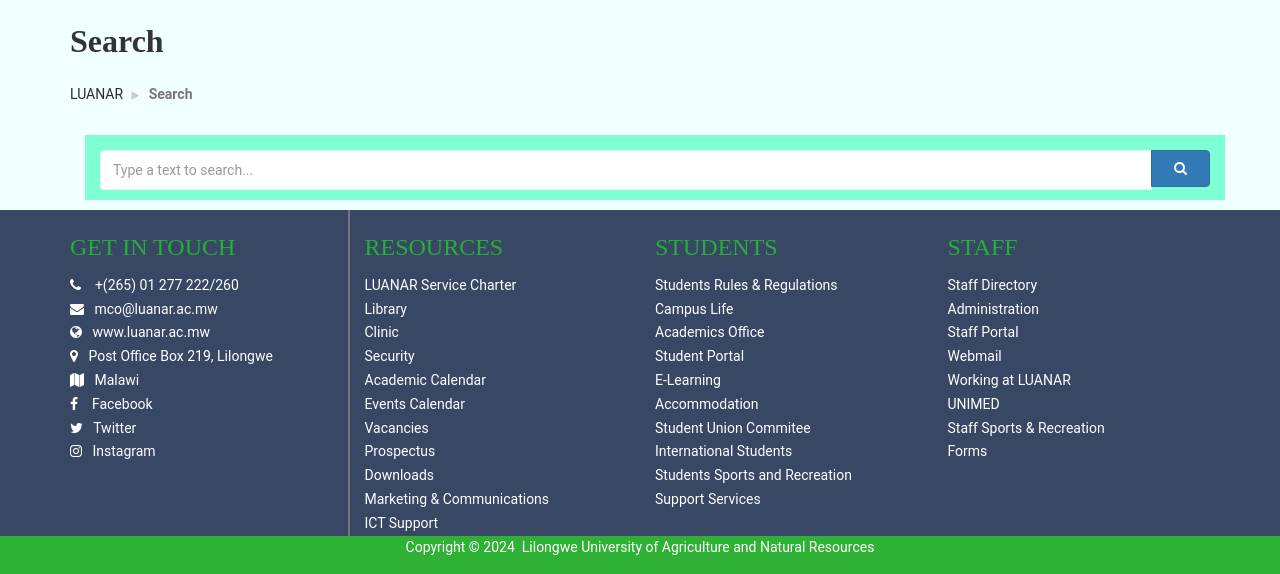
After one commit to amedeoclement/LUANAR_PROJECT, a Django app: page /general_search/ in a window 1280 px wide. The commit adds this page. Shown: the part 395-969 px from the top of the page. Run offline with Django 5.2, Linux system fonts and the light colour scheme; parts of the project's set-up code (start-up, migrations or seed data) failed here and were passed over; some libraries are stand-ins or nearby versions.

Commit message:
second commit

```diff
--- /dev/null
+++ b/Luanar_website/luanarapp/templates/luanarapp/general_search.html
@@ -0,0 +1,180 @@
+{% extends "main.html" %}
+{% load static %}
+
+{% block content %}
+<section class="inner-header divider layer-overlay overlay-dark-4" data-bg-img="{% static 'images/bg/about.jpg' %}">
+    <div class="container pt-120 pb-60">
+        <div class="section-content">
+            <div class="row">
+                <div class="col-md-12">
+                    <h2 class="text-theme-colored2 text-center " style="font-family: sans-serif; font-size: 46px;">
+                        LUANAR | SEARCH WEB
+                    </h2>
+                    <ol class="breadcrumb text-left mt-10 white">
+                        <li><a href="{% url '' %}">LUANAR</a></li>
+                        <li><a href="#">SEARCH</a></li>
+                    </ol>
+                </div>
+            </div>
+        </div>
+    </div>
+</section>
+<!-- search_results file -->
+<div class="content-area" style="background-color: azure;">
+    <div class="bg-color-01 padding-top-15 padding-bottom-30">
+        <div class="container">
+            <h2 class="margin-bottom-25">Search</h2>
+            <ul class="breadcrumb">
+                <li class="breadcrumb-item"><a href="{% url '' %}">LUANAR</a></li>
+                <li class="breadcrumb-item active">Search</li>
+            </ul>
+            <div class="container">
+                <div class="col-md-12" style="background-color: aquamarine; margin-bottom: 10px;">
+                    <form id="searchfrm" name="searchfrm" method="GET" action="{% url 'general_search' %}"
+                        class="zp-validate-standard-form">
+                        <div class="input-group">
+                            <input name="query" type="text" class="form-control" style="margin-top: 15px; height: 40px;"
+                                placeholder="Type a text to search..." value="{{query}}">
+                            <span class="input-group-btn">
+                                <button class="btn btn-primary" style="margin-top: 13px;" type="submit"
+                                    aria-label="Search"><i class="fa fa-search"></i></button>
+                            </span>
+                        </div>
+                    </form>
+                </div>
+            </div>
+        </div>
+    </div>
+</div>
+<section style="background-color: azure;">
+    <div id="slider">
+        <ul class="slides" style="font-family: 'Merriweather Sans', sans-serif;">
+
+            <div class="container d-block">
+                {% for result in page %}
+                {% if result.faculty_name %}
+                <div class="col-md-12" style="text-align: justify;">
+                    <a href="{% url 'faculty_details' result.faculty_id %}" title="Click to find out more">
+                        <h3 class="pb-0 mb-0" style="color: rgb(0,124,187); display: inline-block;">{{ result.faculty_name}}</h3>
+                    </a>
+                    <p>
+
+                        <b style="color: #2eb135;"> LUANAR | Faculties</b>
+                        <br>
+                        {{result.faculty_description|truncatewords:50}}
+                    </p>
+                </div>
+            </div>
+            <div class="container d-block">
+                {% elif result.news_title %}
+                <div class="col-md-12" style="text-align: justify;">
+                    <a class="d-block" href="{% url 'newsdetail' result.news_id %}" title="Click to find out more">
+                        <h3 class="pb-0 mb-0" style="color: rgb(0,124,187);  display: inline-block;">{{ result.news_title}}</h3>
+                    </a>
+                    <p>
+                        <b style="color: #2eb135;"> LUANAR | Updates | News</b>
+                        <br>
+                        {{result.news_body|truncatewords:50}}
+                    </p>
+                </div>
+            </div>
+            <div class="container d-block">
+                {% elif result.title %}
+                <div class="col-md-12" style="text-align: justify;">
+                    <a class="d-block" href="{% url 'announcement_detail' result.announcement_id %}"
+                        title="Click to find out more">
+                        <h3 class="pb-0 mb-0" style="color: rgb(0,124,187);  display: inline-block;">{{ result.title}}</h3>
+                    </a>
+                    <p>
+                        <b style="color: #2eb135;"> LUANAR | Updates | Announcements</b>
+                        <br>
+                        {{result.description|truncatewords:50}}
+                    </p>
+                </div>
+            </div>
+            <div class="container d-block">
+                {% elif result.event_title %}
+                <div class="col-md-12" style="text-align: justify;">
+                    <a href="{% url 'eventsdetail' result.event_id %}" title="Click to find out more">
+                        <h3 class="pb-0 mb-0" style="color: rgb(0,124,187);  display: inline-block;">{{ result.event_title}}</h3>
+                    </a>
+                    <p>
+                        <b style="color: #2eb135;">LUANAR | Updates | Events</b>
+                        <br>
+                        {{result.event_description|truncatewords:50}}
+                    </p>
+                </div>
+
+            </div>
+            <div class="container d-block">
+                {% elif result.office_name %}
+                <div class="col-md-12" style="text-align: justify;">
+                    <a class="d-block" href="#" title="Click to find out more">
+                        <h3 class="pb-0 mb-0" style="color: rgb(0,124,187);  display: inline-block;">{{ result.office_name}}</h3>
+                    </a>
+                    <p>
+                        <b style="color: #2eb135;">LUANAR | Administrative office</b>
+                        <br>
+                        {{result.office_remarks|truncatewords:50}}
+                    </p>
+                </div>
+            </div>
+            <div class="container d-block">
+                {% elif result.office_code %}
+                <div class="col-md-12" style="text-align: justify;">
+                    <a class="d-block" href="{% url 'adminstrative_staff_view' result.staff_id %}"
+                        title="Click to find out more">
+                        <h3 class="pb-0 mb-0" style="color: rgb(0,124,187);  display: inline-block;">{{ result.staff_name}}</h3>
+                    </a>
+                    <p>
+                        <b style="color: #2eb135;"> LUANAR | Administrative Staff |
+                            {{result.staff_position}}</b>
+                        <br>
+                        {{result.about_staff|truncatewords:50}}
+                    </p>
+                </div>
+            </div>
+            <div class="container d-block">
+                {% elif result.staff_name %}
+                <div class="col-md-12" style="text-align: justify;">
+                    <a class="d-block" href="{% url 'academic_staff_view' result.staff_id %}"
+                        title="Click to find out more">
+                        <h3 class="pb-0 mb-0" style="color: rgb(0,124,187);  display: inline-block;">{{ result.staff_name}}</h3>
+                    </a>
+                    <p>
+                        <b style="color: #2eb135;">LUANAR | Academic Staff | {{result.staff_position}}</b>
+                        <br>
+                        {{result.about_staff|truncatewords:50}}
+                    </p>
+                </div>
+                {% endif %}
+                {% endfor %}
+            </div>
+        </ul>
+    </div>
+    {% if page.has_other_pages %}
+    <div class="container pt-10 pb-10">
+        {% if page.has_previous %}
+        <a class="btn btn-xs btn-outline-primary" style="background-color:  rgb(204, 207, 207);" href="?query={{query}}&&page=1">First</a>
+        <a class="btn btn-xs btn-outline-primary" style="background-color:  rgb(204, 207, 207);"
+          href="?query={{query}}&&page={{ page.previous_page_number }}">Previous</a>
+        {% endif %}
+        {% for num in page_range %}
+        {% if num == page.number %}
+        <span class="btn btn-xs btn-primary" style="background-color:  rgb(204, 207, 207);">{{ num }}</span>
+        {% else %}
+        <a class="btn btn-xs btn-outline-primary" style="background-color: rgb(204, 207, 207);" href="?query={{query}}&&page={{ num }}">{{ num }}</a>
+        {% endif %}
+        {% endfor %}
+        {% if page.has_next %}
+        <a class="btn btn-xs btn-outline-primary" style="background-color: rgb(204, 207, 207);"
+          href="?query={{query}}&&page={{ page.next_page_number }}">Next</a>
+        <a class="btn btn-xs btn-outline-primary" style="background-color: rgb(204, 207, 207);"
+          href="?query={{query}}&&page={{ page.paginator.num_pages }}">Last</a>
+        {% endif %}
+      </div>
+{% endif %}
+
+</section>
+
+{% endblock content %}
--- a/Luanar_website/luanarapp/urls.py
+++ b/Luanar_website/luanarapp/urls.py
@@ -22,6 +22,8 @@
 path('program_details/<str:id>', views.program_detailsView, name= "program_details"),
 
 path('search/', views.search_view, name='search_view'),
+
+path('general_search/', views.general_search, name ="general_search"),
 
 
 
--- a/Luanar_website/luanarapp/views.py
+++ b/Luanar_website/luanarapp/views.py
@@ -42,7 +42,8 @@
     faculties = Faculty.objects.all().order_by('faculty_id')[:3]
     news = News.objects.all().order_by('-news_id')[:3]
 
-    context = {'faculties': faculties, 'news':news,'events':events, 'announcements':announcements, 'prospectus':prospectus}
+    form = SearchForm()
+    context = {'faculties': faculties, 'news':news,'events':events, 'announcements':announcements, 'prospectus':prospectus, 'form':form}
     return render(request, 'luanarapp/home.html', context)
 
 
@@ -589,7 +590,7 @@
     return render(request, 'luanarapp/announcements.html', {'page': page, 'page_range': page_range})
 
 def announcement_detail(request, id):
-    announcement_detail = Announcement.objects.get(title=id)
+    announcement_detail = Announcement.objects.get(announcement_id=id)
     news = News.objects.all().order_by('?')[:4]
     context = {'news':news,'announcement_detail':announcement_detail}
     return render(request, 'luanarapp/announcement_details.html' , context)
@@ -664,11 +665,71 @@
                     page_range = range(current_page - 2, current_page + 3)
 
             # Pass the page object and page range to the template
-            return render(request, 'luanarapp/search_results.html', {'query': query,'form':form, 'page': page, 'page_range': page_range})
+            context =  {'query': query,'form':form, 'page': page, 'page_range': page_range}
+            return render(request, 'luanarapp/search_results.html', context)
     else:
         form = SearchForm()
 
     return render(request, 'luanarapp/students/undergraduateprograms.html', {'form': form})
+
+def general_search(request):
+    if request.method == 'GET':
+        form = SearchForm(request.GET)
+        if form.is_valid():
+            query = form.cleaned_data['query']
+            # Perform search across different models
+            faculties = Faculty.objects.filter(faculty_name__icontains=query) | Faculty.objects.filter(faculty_description__icontains=query)
+            news = News.objects.filter(news_title__icontains=query) | News.objects.filter(news_body__icontains=query)
+            events = Event.objects.filter(event_title__icontains=query) | Event.objects.filter(event_description__icontains=query) | Event.objects.filter(host__icontains=query)
+            announcements = Announcement.objects.filter(title__icontains=query) | Announcement.objects.filter(description__icontains=query)
+            administrationOffices = AdministrationOffice.objects.filter(office_name__icontains=query) | AdministrationOffice.objects.filter(office_remarks__icontains=query)
+            academicStaffs = AcademicStaff.objects.filter(staff_name__icontains=query) | AcademicStaff.objects.filter(staff_position__icontains=query)
+            adminstrationStaffs = AdministrationStaff.objects.filter(staff_name__icontains=query) | AdministrationStaff.objects.filter(staff_position__icontains=query)
+            # Combine querysets from both models
+            combined_results = list(faculties) + list(news) + list(events) + list(announcements) + list(administrationOffices)+ list(academicStaffs)+ list(adminstrationStaffs)
+
+            # Number of items per page
+            items_per_page = 6
+
+            # Create a Paginator object
+            paginator = Paginator(combined_results, items_per_page)
+
+            # Get the page number from the request
+            page_number = request.GET.get('page')
+
+            try:
+                # Get the specified page
+                page = paginator.page(page_number)
+            except PageNotAnInteger:
+                # If page is not an integer, deliver first page.
+                page = paginator.page(1)
+            except EmptyPage:
+                # If page is out of range (e.g. 9999), deliver last page of results.
+                page = paginator.page(paginator.num_pages)
+
+            # Get the current page number
+            current_page = page.number
+
+            # Get the total number of pages
+            total_pages = paginator.num_pages
+
+            # Calculate the range of pages to display
+            if total_pages <= 6:
+                page_range = paginator.page_range
+            else:
+                if current_page <= 3:
+                    page_range = range(1, 7)
+                elif current_page >= total_pages - 2:
+                    page_range = range(total_pages - 5, total_pages + 1)
+                else:
+                    page_range = range(current_page - 2, current_page + 3)
+
+            # Pass the page object and page range to the template
+            context =  {'query': query, 'form': form, 'page': page, 'page_range': page_range}
+            return render(request, 'luanarapp/general_search.html', context)
+    else:
+        form = SearchForm()
+    return render(request, 'luanarapp/general_search.html', {'form': form})
 
 def adminstrative_staff_view(request, id):
     staff = AdministrationStaff.objects.get(staff_id =id)
--- a/Luanar_website/static/css/custom.css
+++ b/Luanar_website/static/css/custom.css
@@ -1,3 +1,5 @@
+@import url('https://fonts.googleapis.com/css2?family=Roboto+Flex:opsz,wght@8..144,100..1000&family=Source+Sans+3:ital,wght@0,200..900;1,200..900&display=swap');
+@import url('https://fonts.googleapis.com/css2?family=Merriweather+Sans:ital,wght@0,300..800;1,300..800&family=Roboto+Flex:opsz,wght@8..144,100..1000&family=Source+Sans+3:ital,wght@0,200..900;1,200..900&display=swap');
 .news-blog, .about, .luanar4moreimpact, .events-pro .events, .faculties{
 width: 95%;
 align-items: center;
@@ -5,6 +7,21 @@
 margin-left: 40px;
 
 }
+
+.source-sans-3-homecontent {
+  font-family: "Source Sans 3", sans-serif;
+  font-optical-sizing: auto;
+  font-weight: 400;
+  font-style: normal;
+}
+
+.merriweather-sans-heading1 {
+  font-family: "Merriweather Sans", sans-serif;
+  font-optical-sizing: auto;
+  font-weight: 700;
+  font-style: normal;
+}
+
 .events-pro{
     width: 100%;
     background-color: rgb(237, 243, 168);
--- a/Luanar_website/templates/navbar.html
+++ b/Luanar_website/templates/navbar.html
@@ -15,7 +15,7 @@
             </div>
           </div>
           <div class="col-md-8">
-            <ul class="list-inline sm-pull-none sm-text-center text-right text-white mb-sm-20 mt-10">
+            <ul class="list-inline sm-pull-none sm-text-center text-right text-white mb-sm-20 mt-5">
               <li class="m-0 pl-10"> <a href="https://www.luanar.ac.mw/apps/" class="text-white ">Staff Portal</a> </li>|
               <li class="m-0 pl-0 pr-8"> <a href="https://www.luanar.ac.mw/studentsportal/" class="text-white ">Students Portal</a></li>|
               <li class="m-0 pl-0 pr-9"> <a href="https://www.luanar.ac.mw/mdl_land_page/" class="text-white ">MOODLE</a> </li>|
@@ -30,11 +30,11 @@
       <div class="header-nav-wrapper navbar-scrolltofixed bg-white">
         <div class="container">
           <nav id="menuzord-right" class="menuzord default menuzord-responsive">
-            <ul class="col-md-2">
+            <ul class="col-md-1">
               <a class="pull-left flip mb-15 " href="/"><img src="{% static 'images/logo-wide.png' %}" class="img-fluid" style="padding-top: 10px;height: 70px;width: 55px;" alt="">
 
               </a></ul>
-            <ul class="menuzord-menu col-md-10 col-lg-10">
+            <ul class="menuzord-menu col-md-11 col-lg-11" style="padding-left: 30px;">
               <li><a href="#">ABOUT</a>
                 <ul class="dropdown">
                   <li><a href="{% url 'about' %}">The LUANAR Story </a></li>
@@ -157,6 +157,12 @@
                   <li><a href="{% url 'vacancies' %}">Vacancies</a></li>
                 </ul>
               </li>
+<li>
+  <div class="pl-50">
+    <a href="{% url 'general_search' %}"><i style="color: rgb(0, 124, 187);"  class="fa fa-2x fa-search"></i></a>
+
+  </div>
+</li>
             </ul>
           </nav>
         </div>
```
Also changed, not shown: Luanar_website/luanarapp/templates/luanarapp/announcements.html (+5 -5 lines), Luanar_website/luanarapp/templates/luanarapp/events.html (+6 -6 lines), Luanar_website/luanarapp/templates/luanarapp/home.html (+7 -7 lines), Luanar_website/luanarapp/templates/luanarapp/newsandevents.html (+6 -6 lines), Luanar_website/luanarapp/templates/luanarapp/search_results.html (+6 -6 lines), Luanar_website/luanarapp/templates/luanarapp/students/postgraduateprograms.html (+6 -6 lines), Luanar_website/luanarapp/templates/luanarapp/students/undergraduateprograms.html (+6 -6 lines).
